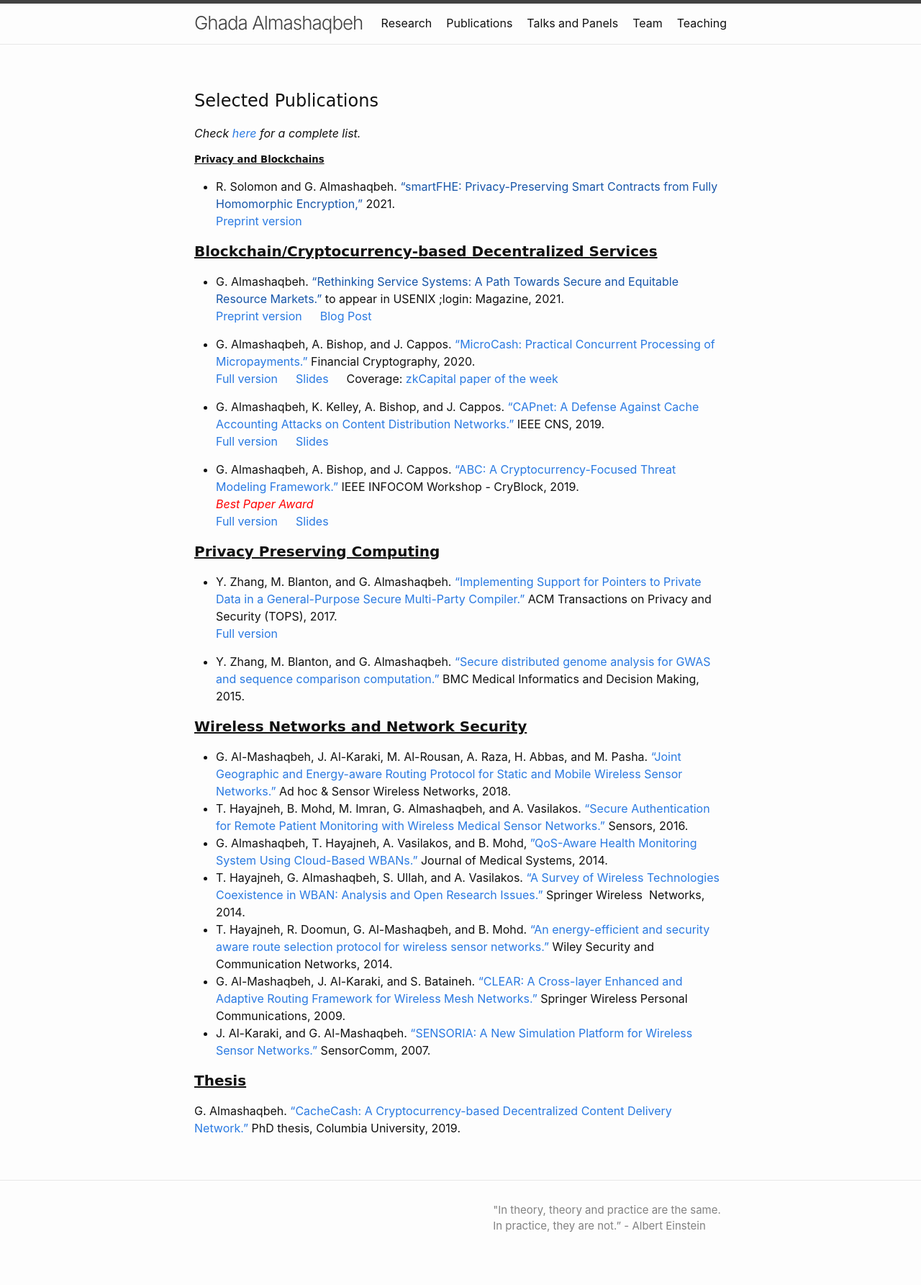
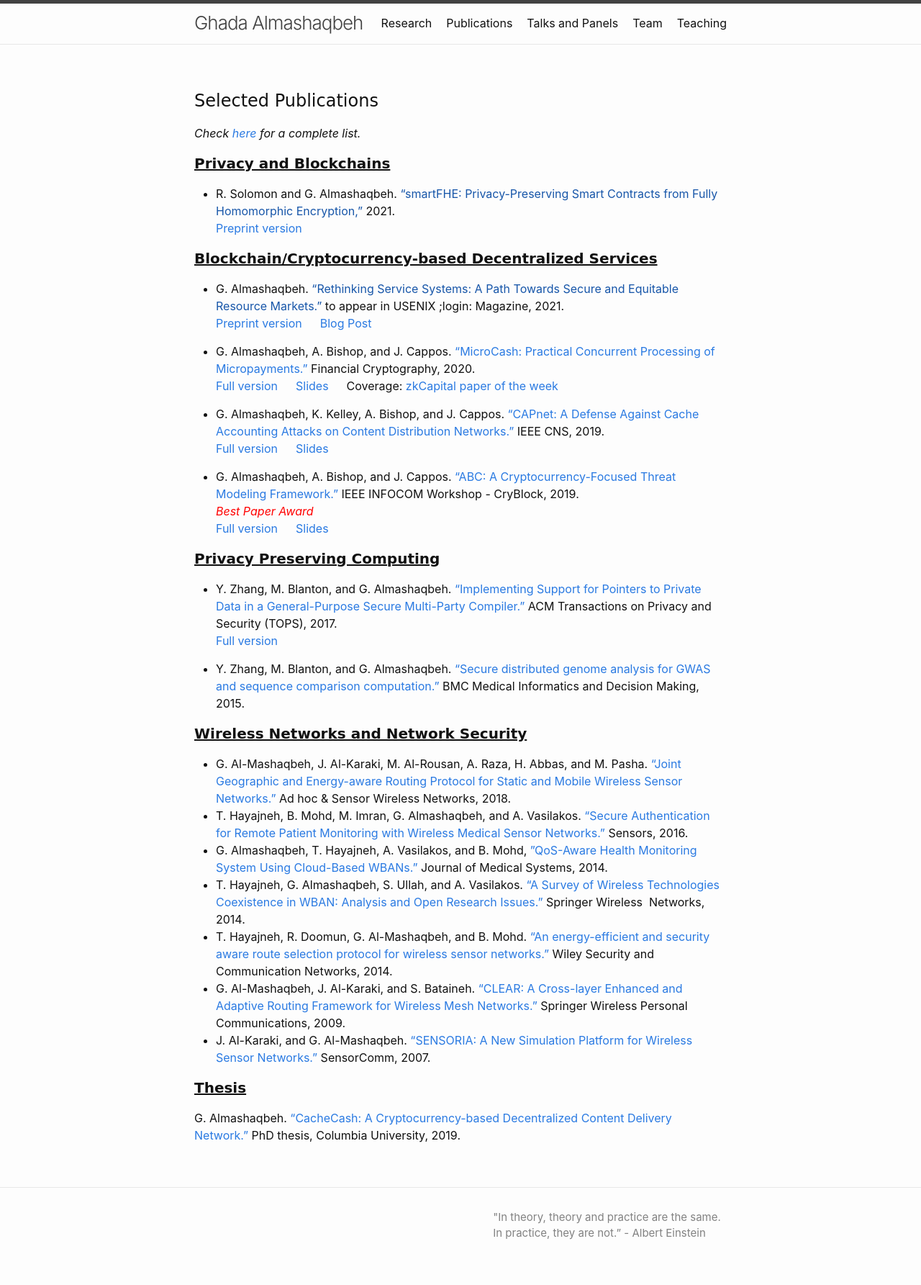
Before and after one commit to GhadaAlmashaqbeh/GhadaAlmashaqbeh.github.io, a Jekyll site: the page built from 02-publications.md, in a window 1280 px wide. Shown: the whole page at 72% size. Built offline with Jekyll 4.4.1, drawn with Linux system fonts in a browser that asks for light colours.

Commit message:
tiny fix

```diff
--- a/02-publications.md
+++ b/02-publications.md
@@ -7,7 +7,7 @@
 <h1 style="font-family: 'Comic Sans MS'">Selected Publications</h1>  _Check [here](https://scholar.google.com/citations?user=QKIkII0AAAAJ&hl=en) for a complete list._<br/>
 
 
-<h5 style="font-family: 'Comic Sans MS'"><u><b>Privacy and Blockchains</b></u></h5>
+<h4 style="font-family: 'Comic Sans MS'"><u><b>Privacy and Blockchains</b></u></h4>
 
 
 * R. Solomon and G. Almashaqbeh. ["smartFHE: Privacy-Preserving Smart Contracts from Fully Homomorphic Encryption,"]() 2021.<br/>
```
